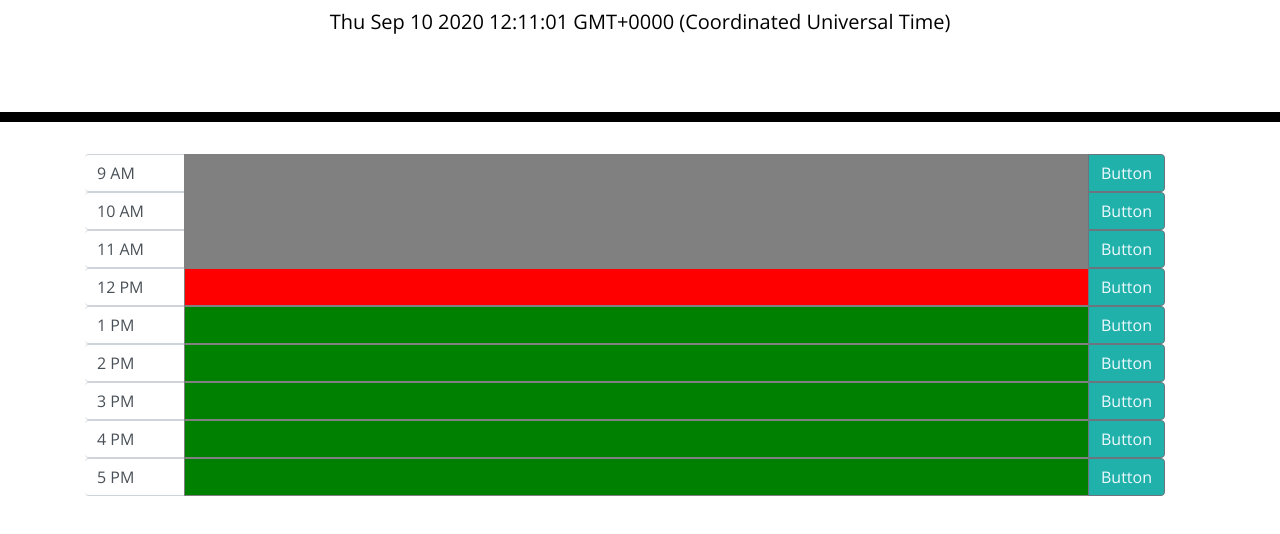
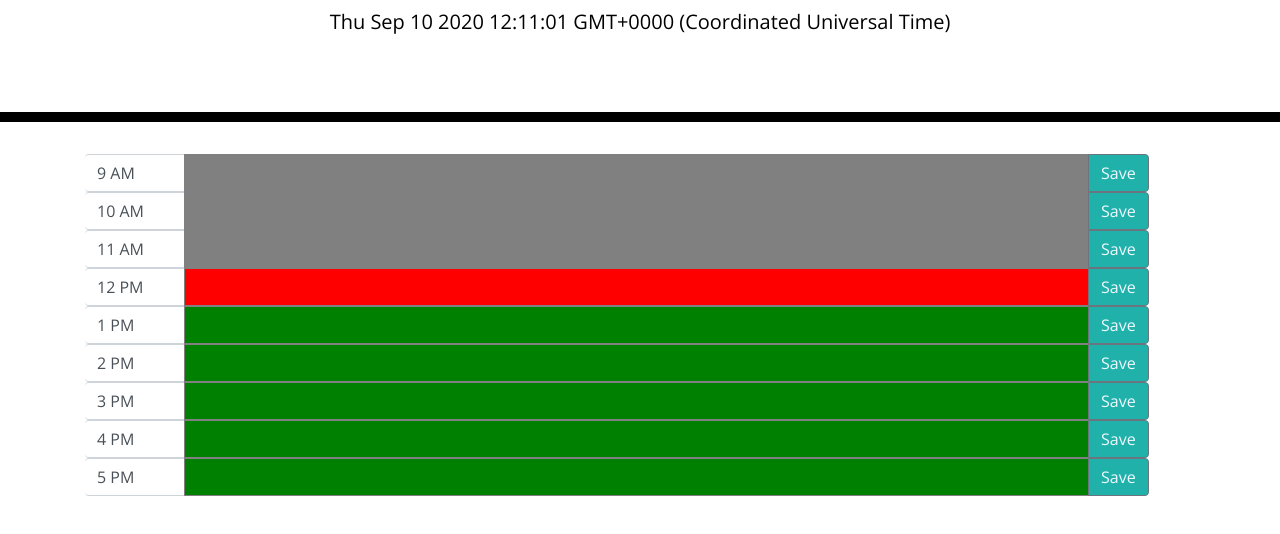
Before and after one commit to sid-666/DayPlanner, a plain HTML site: page Unsolved/index.html in a window 1280 px wide. Shown: the part 182-716 px from the top of the page. Drawn offline with nearby package versions, Linux system fonts and the light colour scheme.

```diff
--- a/Unsolved/index.html
+++ b/Unsolved/index.html
@@ -38,7 +38,7 @@
 
           </div>
           <div class="input-group-append">
-            <button class="btn btn-outline-secondary" type="button" id="button-addon2">Button</button>
+            <button class="btn btn-outline-secondary" type="button" id="button-addon2">Save</button>
           </div>
         </div>
       </div>
@@ -51,7 +51,7 @@
 
           </div>
           <div class="input-group-append">
-            <button class="btn btn-outline-secondary" type="button" id="button-addon2">Button</button>
+            <button class="btn btn-outline-secondary" type="button" id="button-addon2">Save</button>
           </div>
         </div>
       </div>
@@ -64,7 +64,7 @@
 
           </div>
           <div class="input-group-append">
-            <button class="btn btn-outline-secondary" type="button" id="button-addon2">Button</button>
+            <button class="btn btn-outline-secondary" type="button" id="button-addon2">Save</button>
           </div>
         </div>
       </div>
@@ -77,7 +77,7 @@
 
           </div>
           <div class="input-group-append">
-            <button class="btn btn-outline-secondary" type="button" id="button-addon2">Button</button>
+            <button class="btn btn-outline-secondary" type="button" id="button-addon2">Save</button>
           </div>
         </div>
       </div>
@@ -90,7 +90,7 @@
 
           </div>
           <div class="input-group-append">
-            <button class="btn btn-outline-secondary" type="button" id="button-addon2">Button</button>
+            <button class="btn btn-outline-secondary" type="button" id="button-addon2">Save</button>
           </div>
         </div>
       </div>
@@ -103,7 +103,7 @@
 
           </div>
           <div class="input-group-append">
-            <button class="btn btn-outline-secondary" type="button" id="button-addon2">Button</button>
+            <button class="btn btn-outline-secondary" type="button" id="button-addon2">Save</button>
           </div>
         </div>
       </div>
@@ -116,7 +116,7 @@
 
           </div>
           <div class="input-group-append">
-            <button class="btn btn-outline-secondary" type="button" id="button-addon2">Button</button>
+            <button class="btn btn-outline-secondary" type="button" id="button-addon2">Save</button>
           </div>
         </div>
       </div>
@@ -129,7 +129,7 @@
 
           </div>
           <div class="input-group-append">
-            <button class="btn btn-outline-secondary" type="button" id="button-addon2">Button</button>
+            <button class="btn btn-outline-secondary" type="button" id="button-addon2">Save</button>
           </div>
         </div>
       </div>
@@ -142,7 +142,7 @@
 
           </div>
           <div class="input-group-append">
-            <button class="btn btn-outline-secondary" type="button" id="button-addon2">Button</button>
+            <button class="btn btn-outline-secondary" type="button" id="button-addon2">Save</button>
           </div>
         </div>
       </div>
```
Also changed, not shown: Unsolved/scrrenshot.PNG (added), 2 other files.
